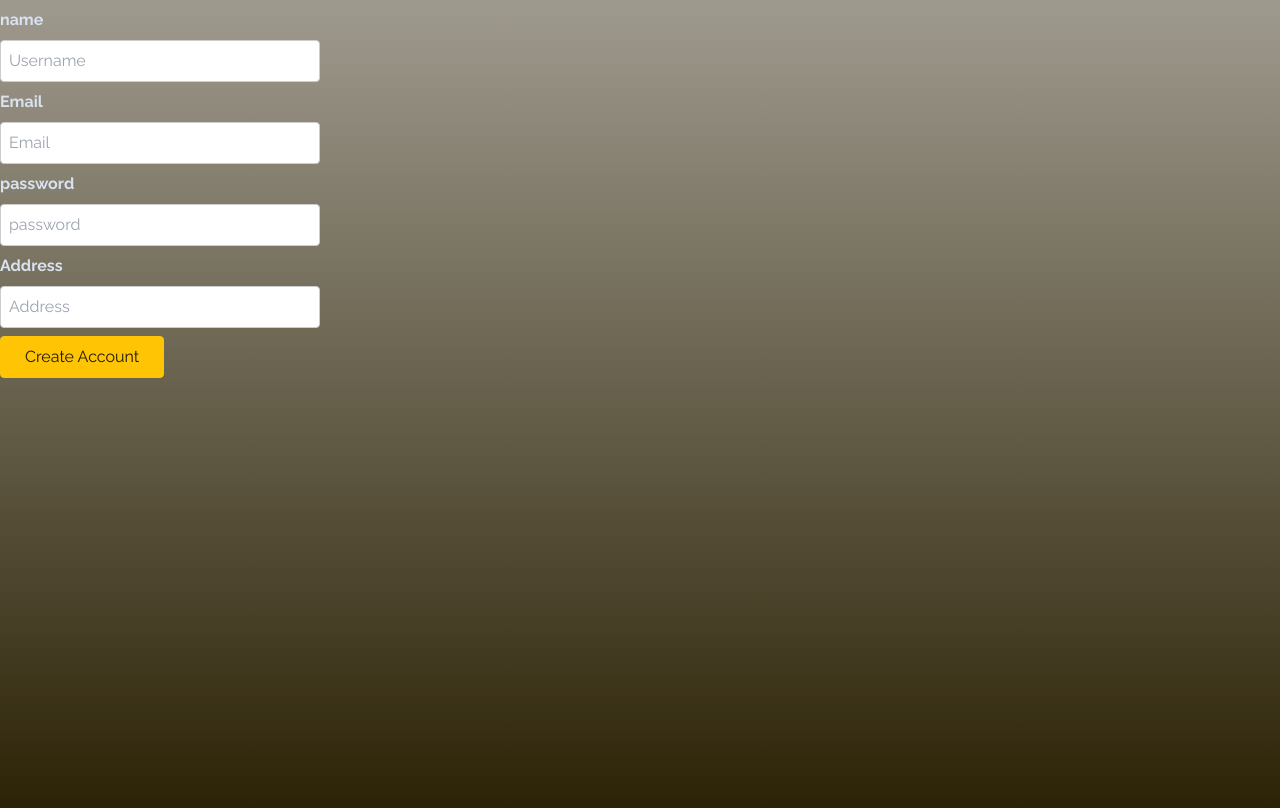
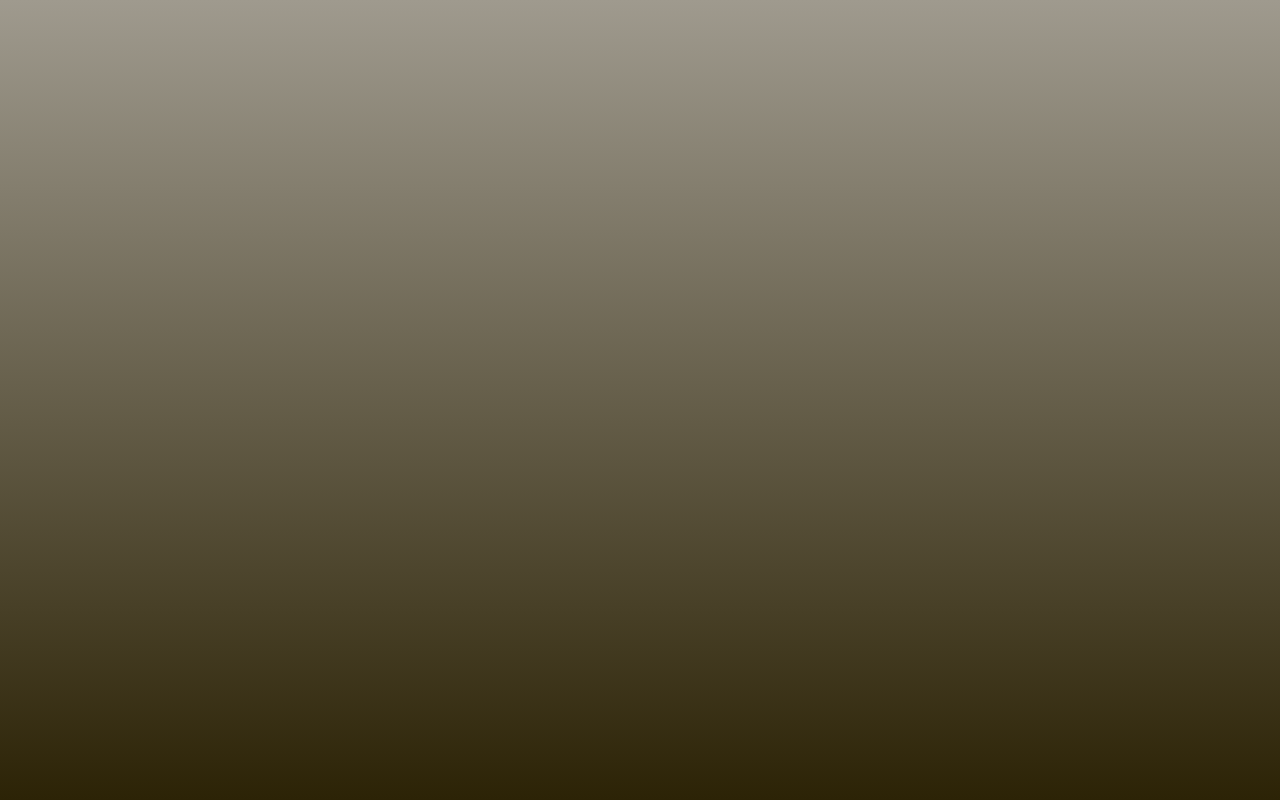
Before and after one commit to karan321github/meal_mojo_food_delivery_app, a React (Vite) app: page /signup in a window 1280 px wide. Built offline with nearby package versions, Linux system fonts and the light colour scheme.

Commit message:
complete signUp page and update it as a modal

```diff
--- a/src/components/auth/SignUp.jsx
+++ b/src/components/auth/SignUp.jsx
@@ -1,15 +1,19 @@
-import React, { useState } from "react";
+import React, { useContext, useState } from "react";
 import Input from "../UI/Input";
 import { useDispatch, useSelector } from "react-redux";
 import axios from "axios";
+import sideImg from "../../assets/veggie-burger.jpg";
 import {
   signUpFailure,
   signUpStart,
   signUpSuccess,
 } from "../../redux/userSlice";
 import Button from "../UI/Button";
+import Modal from "../UI/Modal";
+import UserProgressContext from "../../store/UserProgressContext";
 
 const SignUp = () => {
+  const userCtx = useContext(UserProgressContext);
   const dispatch = useDispatch();
   const { loading, error } = useSelector((state) => state.user);
   const [formData, setFromData] = useState({
@@ -42,15 +46,25 @@ const SignUp = () => {
     setFromData((prevData) => ({ ...prevData, [name]: value }));
   };
   return (
-    <div className="">
-      <form>
+    <Modal className=" max-w-md" open={userCtx.progress === "signUp"}>
+      {/* <div className="hidden m-0 lg:block w-1/2 h-full">
+          <img
+            src={sideImg}
+            alt="Presentation"
+            className="w-full h-full object-cover mx-0"
+          />
+        </div>
+        <div className=" h-screen w-0.5  ml-0 bg-slate-200" /> */}
+
+      <form className="space-y-6">
         <Input
-          label="name"
+          label="Name"
           id="name"
           placeholder="Username"
           type="text"
           onChange={handleChange}
           value={formData.name}
+          // className="w-full px-4 py-3 border rounded-lg focus:ring-2 focus:ring-blue-500"
         />
         <Input
           label="Email"
@@ -59,14 +73,16 @@ const SignUp = () => {
           type="text"
           onChange={handleChange}
           value={formData.email}
+          // className="w-full px-4 py-3 border rounded-lg focus:ring-2 focus:ring-blue-500"
         />
         <Input
-          label="password"
+          label="Password"
           id="password"
-          placeholder="password"
+          placeholder="Password"
           type="password"
           onChange={handleChange}
           value={formData.password}
+          // className="w-full px-4 py-3 border rounded-lg focus:ring-2 focus:ring-blue-500"
         />
         <Input
           label="Address"
@@ -75,14 +91,19 @@ const SignUp = () => {
           type="text"
           onChange={handleChange}
           value={formData.address}
+          // className="w-full px-4 py-3 border rounded-lg focus:ring-2 focus:ring-blue-500"
         />
-        <Button onClick={handleSignUp} disabled={loading}>
+        <Button
+          onClick={handleSignUp}
+          disabled={loading}
+          className="w-full px-4 py-3 text-white rounded-lg focus:outline-none focus:ring-2 focus:ring-blue-500 focus:ring-opacity-50"
+        >
           Create Account
         </Button>
-        {loading && <p>Loading....</p>}
-        {error && <p>{error}</p>}
+        {loading && <p className="text-center text-blue-500">Loading...</p>}
+        {error && <p className="text-center text-red-500">{error}</p>}
       </form>
-    </div>
+    </Modal>
   );
 };
 
```
